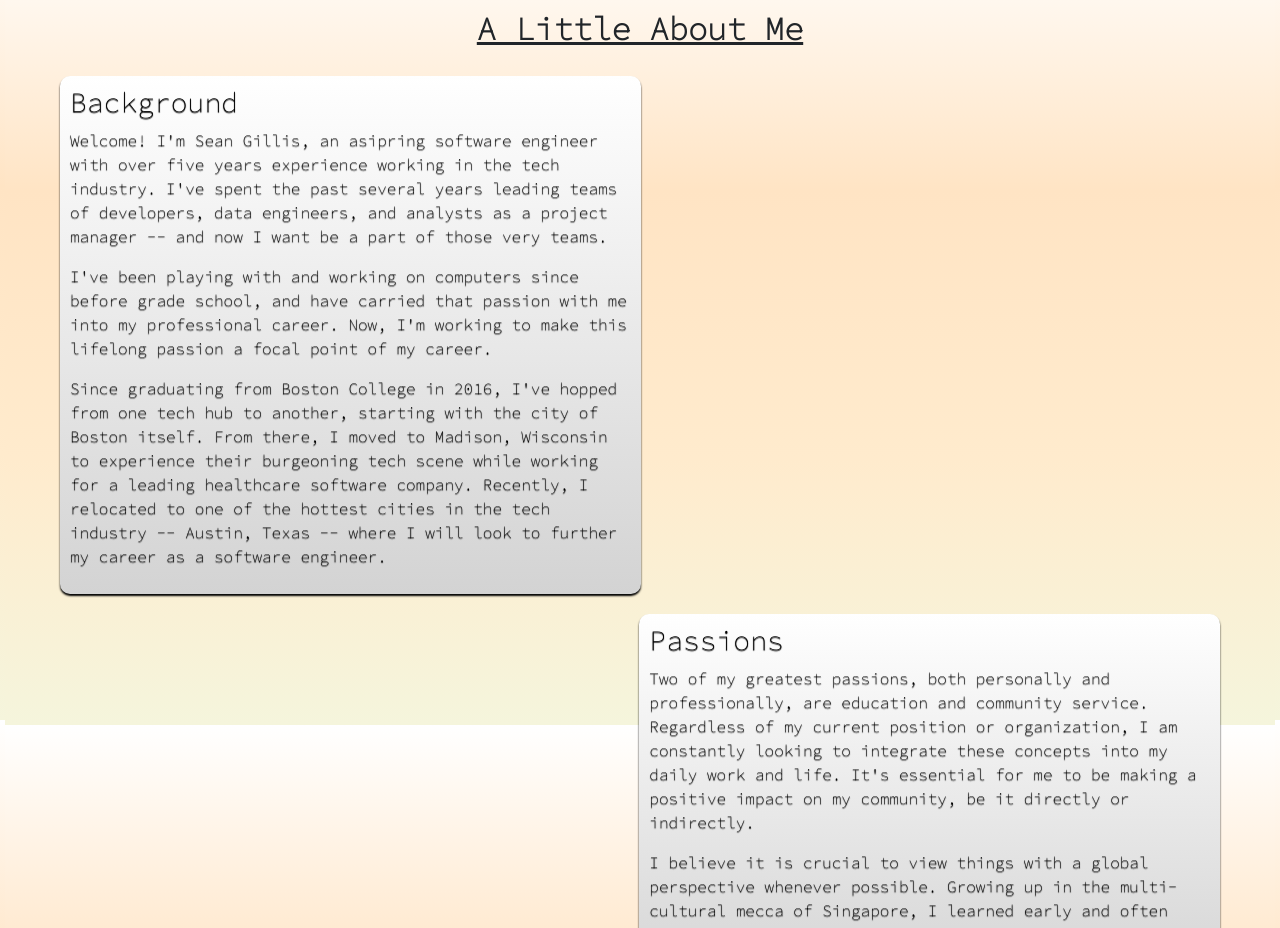
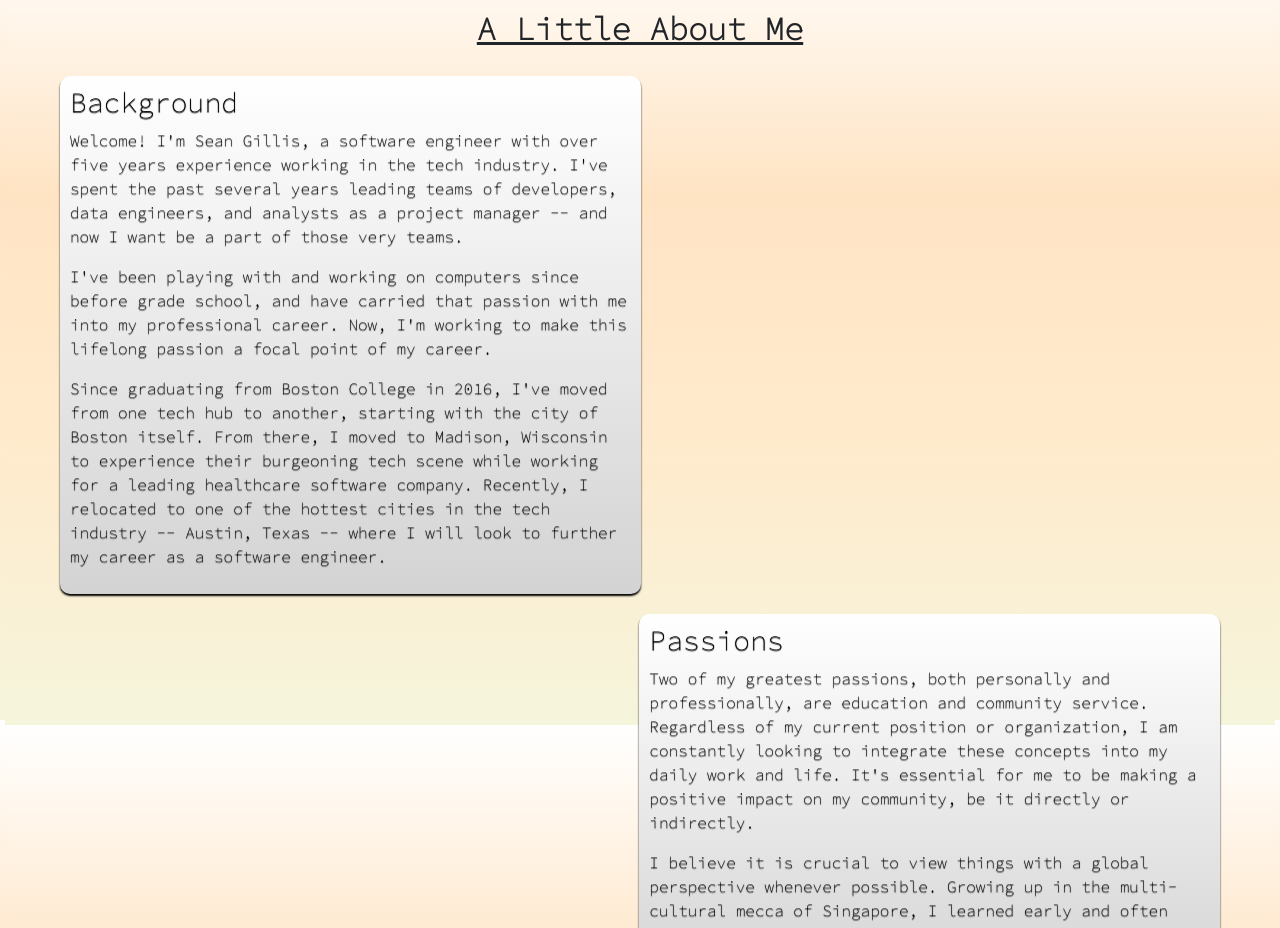
Before and after one commit to sean-r-g/portfolio-2.0, a React (Create React App) app: page / in a window 1280 px wide. Shown: the part 880-1808 px from the top of the page. Built offline with nearby package versions, Linux system fonts and the light colour scheme.

Commit message:
fixing wording and spelling

```diff
--- a/src/components/About.js
+++ b/src/components/About.js
@@ -7,9 +7,9 @@ const About = () => {
       <div class="bio-section" id='background'>
         <article class="bio-article">
           <h3>Background</h3>
-          <p>Welcome! I'm Sean Gillis, an asipring software engineer with over five years experience working in the tech industry. I've spent the past several years leading teams of developers, data engineers, and analysts as a project manager -- and now I want be a part of those very teams.</p>
+          <p>Welcome! I'm Sean Gillis, a software engineer with over five years experience working in the tech industry. I've spent the past several years leading teams of developers, data engineers, and analysts as a project manager -- and now I want be a part of those very teams.</p>
           <p>I've been playing with and working on computers since before grade school, and have carried that passion with me into my professional career. Now, I'm working to make this lifelong passion a focal point of my career.</p>
-          <p>Since graduating from Boston College in 2016, I've hopped from one tech hub to another, starting with the city of Boston itself. From there, I moved to Madison, Wisconsin to experience their burgeoning tech scene while working for a leading healthcare software company. Recently, I relocated to one of the hottest cities in the tech industry -- Austin, Texas -- where I will look to further my career as a software engineer.</p>
+          <p>Since graduating from Boston College in 2016, I've moved from one tech hub to another, starting with the city of Boston itself. From there, I moved to Madison, Wisconsin to experience their burgeoning tech scene while working for a leading healthcare software company. Recently, I relocated to one of the hottest cities in the tech industry -- Austin, Texas -- where I will look to further my career as a software engineer.</p>
         </article>
         <div className="bio-spacer"></div>
         {/* <img id="comp-img" src="../images/comp-clipart.png"></img> */}
```
